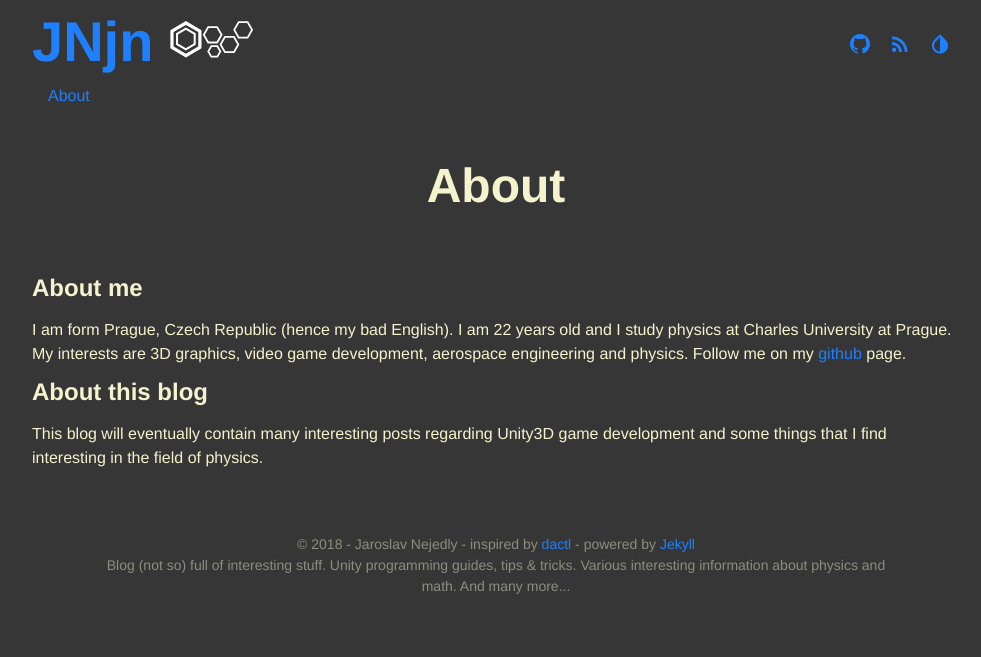
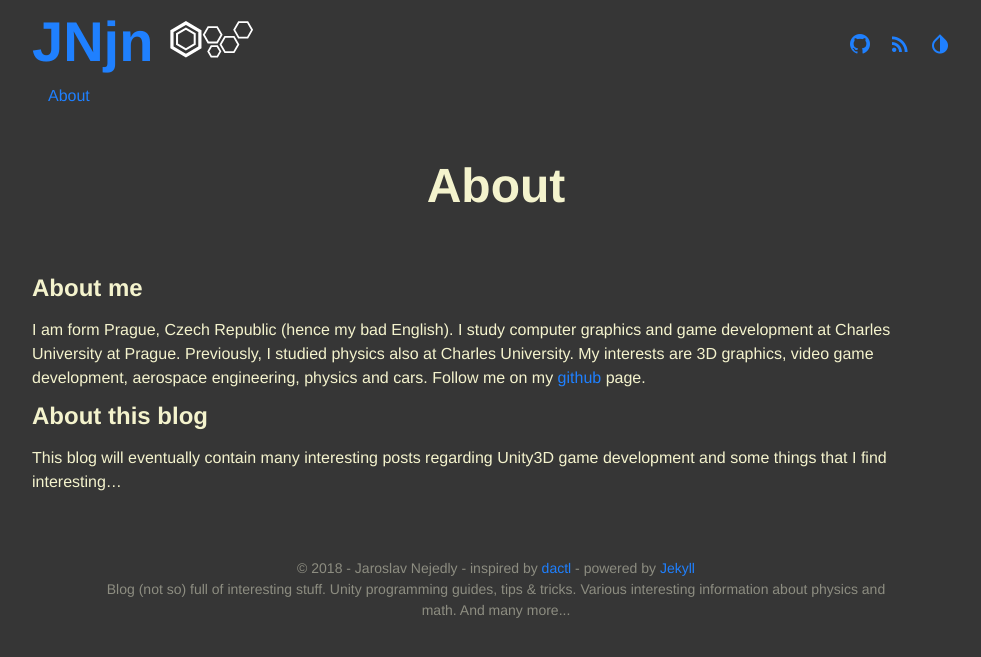
Before and after one commit to j4ra/j4ra.github.io, a Jekyll site: the page built from about.md, in a window 1280 px wide. Shown: the top 657 px of the page, without its empty margins (144-1125 px from the left). Built offline with Jekyll 4.4.1, drawn with Linux system fonts in a browser that asks for light colours; some web fonts are replaced.

Commit message:
Update about.md

```diff
--- a/about.md
+++ b/about.md
@@ -6,12 +6,14 @@ show: true
 ---
 
 ## About me
-I am form Prague, Czech Republic (hence my bad English). I am 22 years old and I study physics at Charles University at Prague.
-My interests are 3D graphics, video game development, aerospace engineering and physics. Follow me on my [github][gh-j4ra] page.
+
+I am form Prague, Czech Republic (hence my bad English). I study computer graphics and game development at Charles University at Prague. Previously, I studied physics also at Charles University.
+My interests are 3D graphics, video game development, aerospace engineering, physics and cars. Follow me on my [github][gh-j4ra] page.
 
 ## About this blog
+
 This blog will eventually contain many interesting posts regarding Unity3D game development and some things that
-I find interesting in the field of physics.
+I find interesting...
 
 
 [gh-j4ra]: http://github.com/j4ra
```
